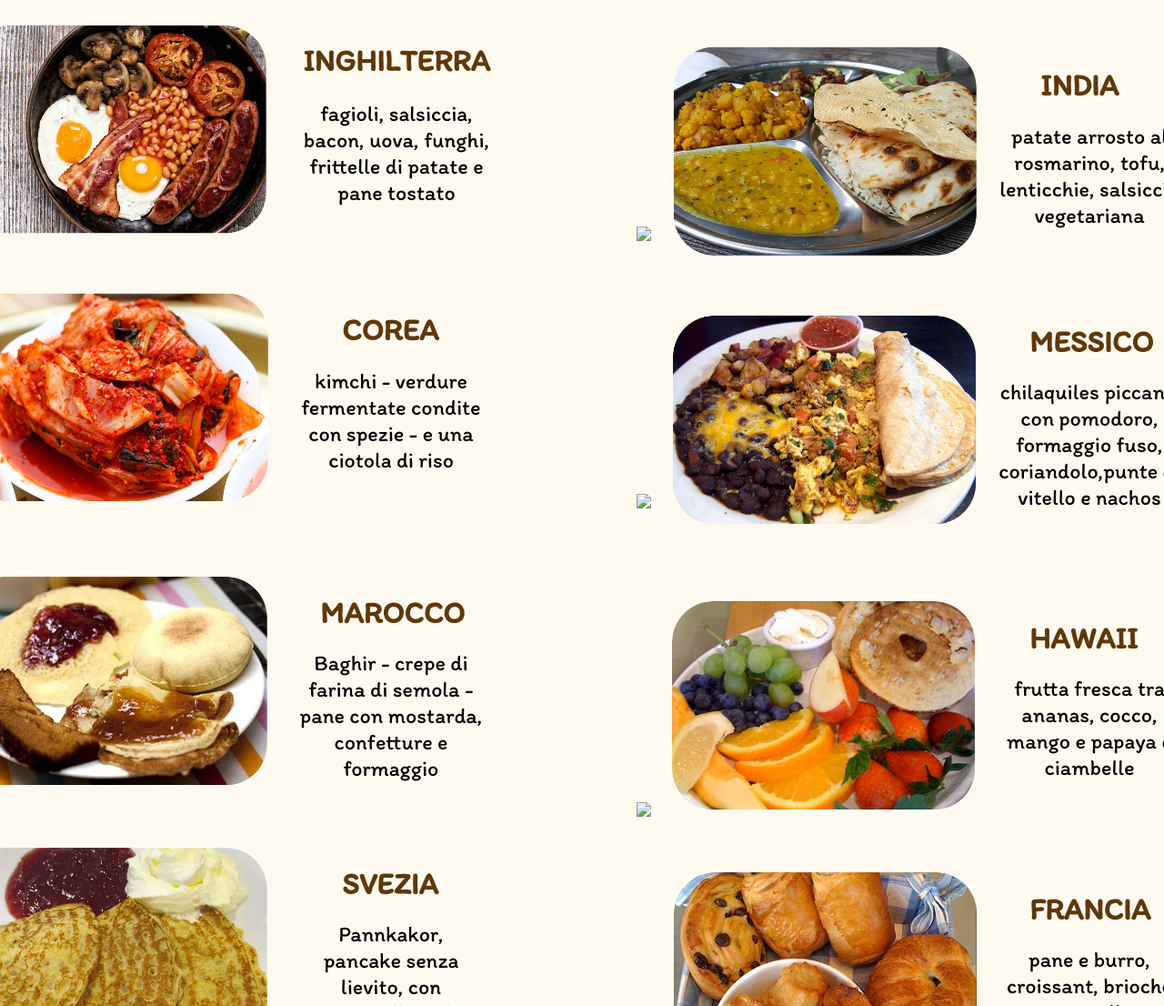
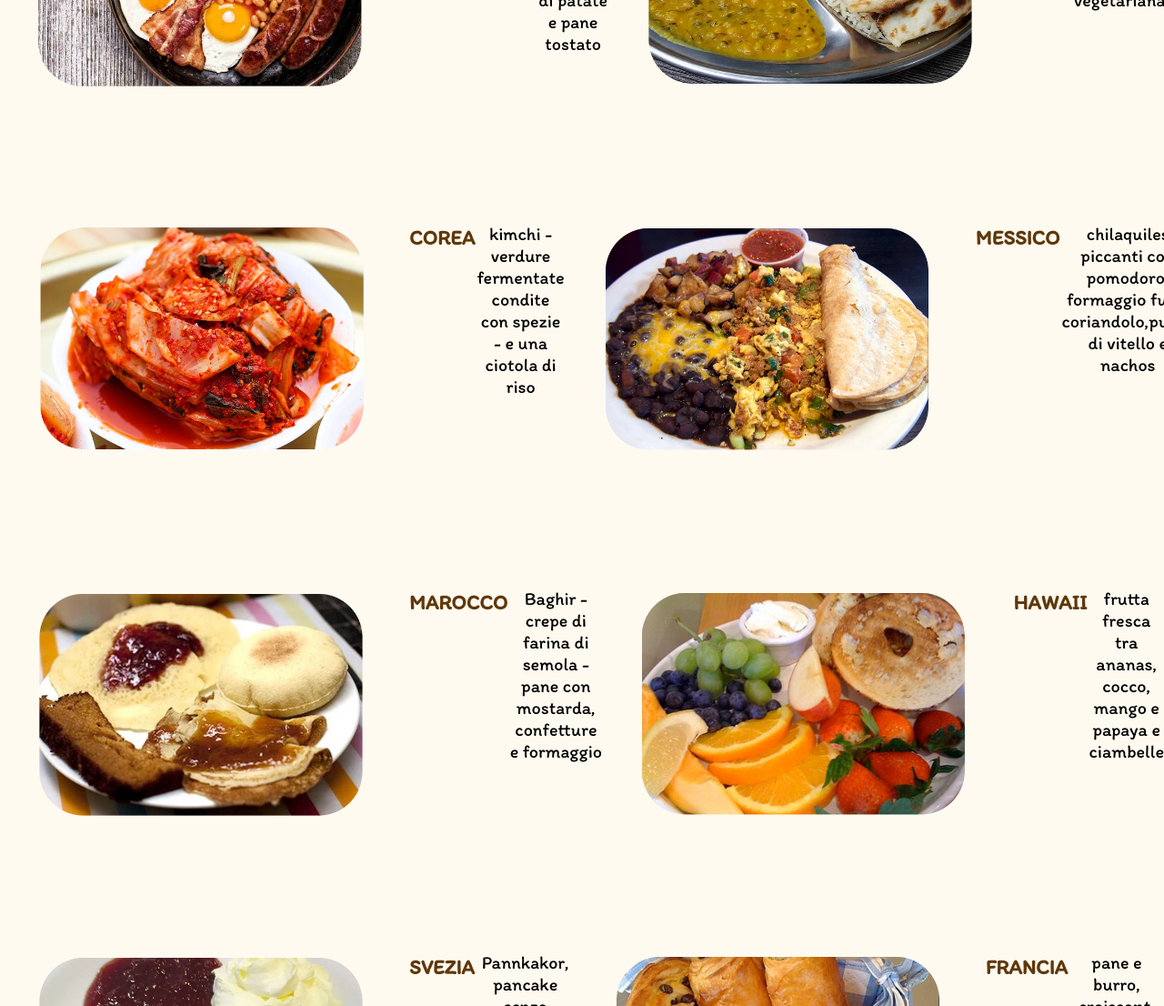
Before and after one commit to ChiaraMe/Web-design-esercizio, a plain HTML site: page index.html in a window 1280 px wide. Shown: the part 1694-2800 px from the top of the page at 91% size. Drawn offline with Linux system fonts and the light colour scheme.

Commit message:
add HTML, CSS, IMG

```diff
--- a/css/stile.css
+++ b/css/stile.css
@@ -4,258 +4,176 @@ body {
     background-color: floralwhite;
     margin:0%;
 }
+img {
+    max-width: 50%;
+    height: auto;
+}
+header a {
+    text-decoration: none;
+    color: #5F380A;
+}
 
-img {
+header a:hover {
+    color: black;
+    text-decoration: underline;
+}
 
-    margin-left: -10%;
+header {
+    display: flex;
+    justify-content: space-between;
+    align-items: center;
+    padding: 20px;
+    color: #5F380A;
+}
+
+header p {
+    margin: 0;
+    font-weight: bold;
+    text-transform: uppercase;
+
+}
+
+header nav ul {
+    margin:0;
+    padding: 0;
+    list-style-type: none;
+    display: flex;
+    gap: 20px;
+}
+.hero {
+   display: flex;
+   margin-left: 3%;
+   align-items: center;
+   margin-right: 3%;
+   margin-top: 5%;
+   gap: 10%;
+}
+.hero h2 {
+margin: 0;
+padding: 40px 10px;
+font-size: 40pt;
+text-align: left;
+line-height: auto;
+color: #5F380A;
+
+}
+.card {
+    display: flex;
+    margin-left: 5%;
+    margin-top: 8%;
+    align-items: center;
+    gap: 6%;
+}
+.card img {
+max-width: 50%;
+margin-right: 0%
+}
+.card p {
+ margin: 0;
+padding: 40px 10px;
+font-size: 20pt;
+text-align: left;
+line-height: auto;
+}
+.card1  {
+    display: flex;
+
+    gap: 2px;
+     margin-top: 8%;
+
+}
+.card1 img  {
+    max-width: 35%;
+
+}
+.card1 p {
+    font-size: 15pt;
+    text-align: center;
+}
+.card1 h3 {
+    font-size: 17pt;
+    color: #5F380A;
+}
+
+.card2  {
+    display: flex;
+
+    gap: 2px;
+     margin-top: 8%;
+
+}
+.card2 img  {
+    max-width: 35%;
+
+}
+.card2 p {
+    font-size: 15pt;
+    text-align: center;
+}
+.card2 h3 {
+    font-size: 17pt;
+    color: #5F380A;
+}
+
+.card3  {
+    display: flex;
+
+    gap: 2px;
+     margin-top: 8%;
+
+}
+.card3 img  {
+    max-width: 35%;
+
+}
+.card3 p {
+    font-size: 15pt;
+    text-align: center;
+}
+.card3 h3 {
+    font-size: 17pt;
+    color: #5F380A;
+}
+
+.card4  {
+    display: flex;
+
+
+    gap: 2px;
+     margin-top: 8%;
+
+}
+.card4 img  {
+    max-width: 35%;
 
 
 }
-nav ul {
-    list-style: none;
-    margin: 0;
-    padding: 0;
-    display: flex;
-    gap: 10px;
-}
-nav a {
-    color: #5F380A;
-    text-decoration: none;
-    text-transform: uppercase;
-}
-h5 {
-    margin: 0;
-}
-
-nav a:hover {
-    color: black;
-}
-main, footer {
-    max-width: 800px;
-    margin: auto;
-}
-
-header {
-    max-width: 1200px;
-    margin: auto;
-}
-    header {
-
-        padding:20px;
-        display: flex;
-        justify-content: space-between;
-        align-items: center;
+.card4 p {
+    font-size: 15pt;
+    text-align: center;
 
 
 }
-header h1 {
-    text-align: center;
-    margin: 0;
-    font-size: 16px;
-    text-transform: uppercase;
+.card4 h3 {
+    font-size: 17pt;
     color: #5F380A;
-}
-main {
-    max-width: 1200px;
-    margin: auto;
-    grid-column: 1fr 1fr;
 
-}
-section h2 {
-    margin-top: 10%;
-    margin-right: 650px;
-
-    text-align: start;
-    color: #5F380A;
-    font-size: 80pt;
-
-}
-section.hero {
-    padding:40px 0 40px 0;
-    border-radius: 10px 10px 0 0;
-    text-align:end;
-}
-section.hero img {
-    max-width: 50%;
-   margin: -100% 0% -3% 50%
-}
-section.hero h2 {
-    margin-left: 5%;
-}
-section.card {
-    padding: 10px;
-    gap: 10px;
-    text-align: right;
-    margin-top: 10%;
-}
-section.card p{
-    margin-right:750px;
-    margin-left: -7%;
-    text-align: left;
-    font-size: 30pt;
-}
-section.card img {
-    max-width: 65%;
-    margin-top: -93%;
-    margin-right: -7%;
-    margin-bottom: 3%;
-}
-section.card1 {
-    margin-top: 5%;
-}
-section.card1 img {
-    max-width: 35%;
-    margin-right: 75%;
-}
-section.card1 h3 {
-    text-align: center;
-    margin: -20% 0 0 -34%;
-    font-size: 25pt;
-    color: #5F380A;
-}
-section.card1 p{
-    margin-left: 23%;
-    margin-right: 57%;
-    font-size: 18pt;
-    text-align: center;
 }
 
 
-section.card2 img {
-    margin-left: 55%;
-    margin-top: -20%;
-    max-width: 35%;
+
+footer {
+    display: flex;
+    align-items: center;
+    margin-left: 3%;
+    margin-right: 3%;
+    margin-top: 5%;
 
 }
-section.card2 h3 {
-    font-size: 25pt;
-    margin-left: 92%;
-    margin-top: -20%;
+footer p {
     color: #5F380A;
-}
-section.card2 p{
-    font-size: 18pt;
-    text-align: center;
-    margin-right: -5%;
-    margin-left: 88%;
-    margin-top: -1%;
-}
-section.card3 img {
-    max-width: 35%;
-    margin-top: 2%;
-}
-section.card3 h3 {
-    font-size: 25pt;
-    margin-left: 28%;
-    margin-top: -20%;
-    color: #5F380A;
-}
-section.card3 p {
-    font-size: 18pt;
-    text-align: center;
-    margin-left: 23%;
-    margin-right: 58%;
-    margin-top: -1%;
-}
-section.card4 img {
-    max-width: 35%;
-    margin-left: 55%;
-    margin-top: -20%;
-}
-section.card4 h3 {
-    font-size: 25pt;
-    margin-left: 91%;
-    margin-top: -21%;
-    color: #5F380A;
-}
-section.card4 p{
-    font-size: 18pt;
-    text-align: center;
-    margin-right: -5%;
-    margin-left: 88%;
-    margin-top: -1%;
-}
-section.card5 img{
-    max-width: 35%;
-    margin-top: 2%;
-}
-section.card5 h3 {
-    font-size: 25pt;
-    margin-left: 26%;
-    margin-top: -20%;
-    color: #5F380A;
-}
-section.card5 p {
-    font-size: 18pt;
-    text-align: center;
-    margin-left: 23%;
-    margin-right: 58%;
-    margin-top: -1%;
-}
-section.card6 img {
-    max-width: 35%;
-    margin-left: 55%;
-    margin-top: -25%;
-}
-section.card6 h3 {
-    font-size: 25pt;
-    margin-left: 91%;
-    margin-top: -20%;
-    color: #5F380A;
-}
-section.card6 p{
-    font-size: 18pt;
-    text-align: center;
-    margin-right: -5%;
-    margin-left: 88%;
-    margin-top: -1%;
-}
-section.card7 img {
-    max-width: 35%;
-}
-section.card7 h3 {
-    font-size: 25pt;
-    margin-left: 28%;
-    margin-top: -20%;
-    color: #5F380A;
-}
-section.card7 p {
-    font-size: 18pt;
-    text-align: center;
-    margin-left: 24%;
-    margin-right: 59%;
-    margin-top: -1%;
-}
-section.card8 img {
-    max-width: 35%;
-    margin-left: 55%;
-    margin-top: -25%;
-}
-section.card8 h3 {
-    font-size: 25pt;
-    margin-left: 91%;
-    margin-top: -20%;
-    color: #5F380A;
-}
-section.card8 p{
-    font-size: 18pt;
-    text-align: center;
-    margin-right: -5%;
-    margin-left: 88%;
-    margin-top: -1%;
-}
-footer {
-    margin-top: 7%;
+    font-size: 30pt;
 }
 footer img {
-    max-width: 70%;
-    margin-left: 50%;
+    max-width: 50%;
 }
-footer p {
-    font-size: 35pt;
-    text-align: left;
-    margin-left: -25%;
-    margin-right: 60%;
-    margin-top: -50%;
-    color: #5F380A;
-}
--- a/index.html
+++ b/index.html
@@ -9,6 +9,7 @@
     <link rel="preconnect" href="https://fonts.googleapis.com">
 <link rel="preconnect" href="https://fonts.gstatic.com" crossorigin>
 <link href="https://fonts.googleapis.com/css2?family=Itim&display=swap" rel="stylesheet">
+</head>
 
 </head>
 <body>
@@ -24,71 +25,58 @@
     </header>
     <main>
         <section class="hero">
-        <div>
          <h2>Colazioni dolci o salate?</h2>
-        <img src="img titolo.png"><img src="img/img titolo.png">
-    </div>
+                <img src="img/img titolo.png">
          </section>
          <section class="card">
-        <div>
+
                 <p> La colazione è il pasto più importante della giornata, ma non tutti mangiano o bevono le stesse cose.
-            </p>
-            <p>Le abitudini cambiano molto in base alla cultura e alle tradizioni. </p>
-            <p>Facciamo un viaggio per scoprire quali sono le colazioni nel mondo, tra specialità salate e dolci.</p>
-            <img src="slide 2.png"><img src="img/slide 2.png">
-        </div>
+                Le abitudini cambiano molto in base alla cultura e alle tradizioni.
+                Facciamo un viaggio per scoprire quali sono le colazioni nel mondo, tra specialità salate e dolci.</p>
+                <img src="img/slide 2.png">
+
         </section>
         <section class="card1">
-        <img src="inghilterra.png"><img src="img/inghilterra.png">
+            <img src="img/inghilterra.png">
            <h3>INGHILTERRA</h3>
            <p>fagioli, salsiccia, bacon, uova, funghi, frittelle di patate e pane tostato</p>
-
-        </section>
-
-    <section class="card2">
-        <img src="india.png"><img src="img/india.png">
+            <img src="img/india.png">
             <h3>INDIA</h3>
             <p>patate arrosto al rosmarino, tofu, lenticchie, salsiccia vegetariana</p>
         </section>
 
-        <section class="card3">
+        <section class="card2">
             <img src="img/corea.png">
             <h3>COREA</h3>
             <p>kimchi - verdure fermentate condite con spezie - e una ciotola di riso</p>
-
-        </section>
-        <section class="card4">
-            <img src="messico.png"><img src="img/messico.png">
+            <img src="img/messico.png">
             <h3>MESSICO</h3>
             <p>chilaquiles piccanti con pomodoro, formaggio fuso, coriandolo,punte di vitello e nachos</p>
 
         </section>
-<section class="card5">
+
+        <section class="card3">
             <img src="img/marocco.png">
             <h3>MAROCCO</h3>
             <p>Baghir - crepe di farina di semola - pane con mostarda, confetture e formaggio</p>
-
-</section>
-<section class="card6">
-    <img src="hawaii.png"><img src="img/hawaii.png">
+            <img src="img/hawaii.png">
             <h3>HAWAII</h3>
             <p>frutta fresca tra ananas, cocco, mango e papaya e ciambelle</p>
 
         </section>
-<section class="card7">
+        <section class="card4">
             <img src="img/svezia.png">
+
             <h3>SVEZIA</h3>
             <p>Pannkakor, pancake senza lievito, con marmellate di diverso tipo</p>
-
-</section>
-<section class="card8">
-    <img src="francia.png"><img src="img/francia.png">
+            <img src="img/francia.png">
             <h3>FRANCIA</h3>
             <p>pane e burro, croissant, brioche con marmellata  di ogni genere</p>
 
         </section>
     </main>
     <footer>
-    <img src="ultima slide.png"><img src="img/ultima slide.png">
+
         <p>Queste  sono solo alcune delle tante colazioni presenti nel mondo</p>
+        <img src="img/ultima slide.png">
     </footer>
```
Also changed, not shown: 1 other file. Lines whose indentation alone changed are shown as unchanged.
